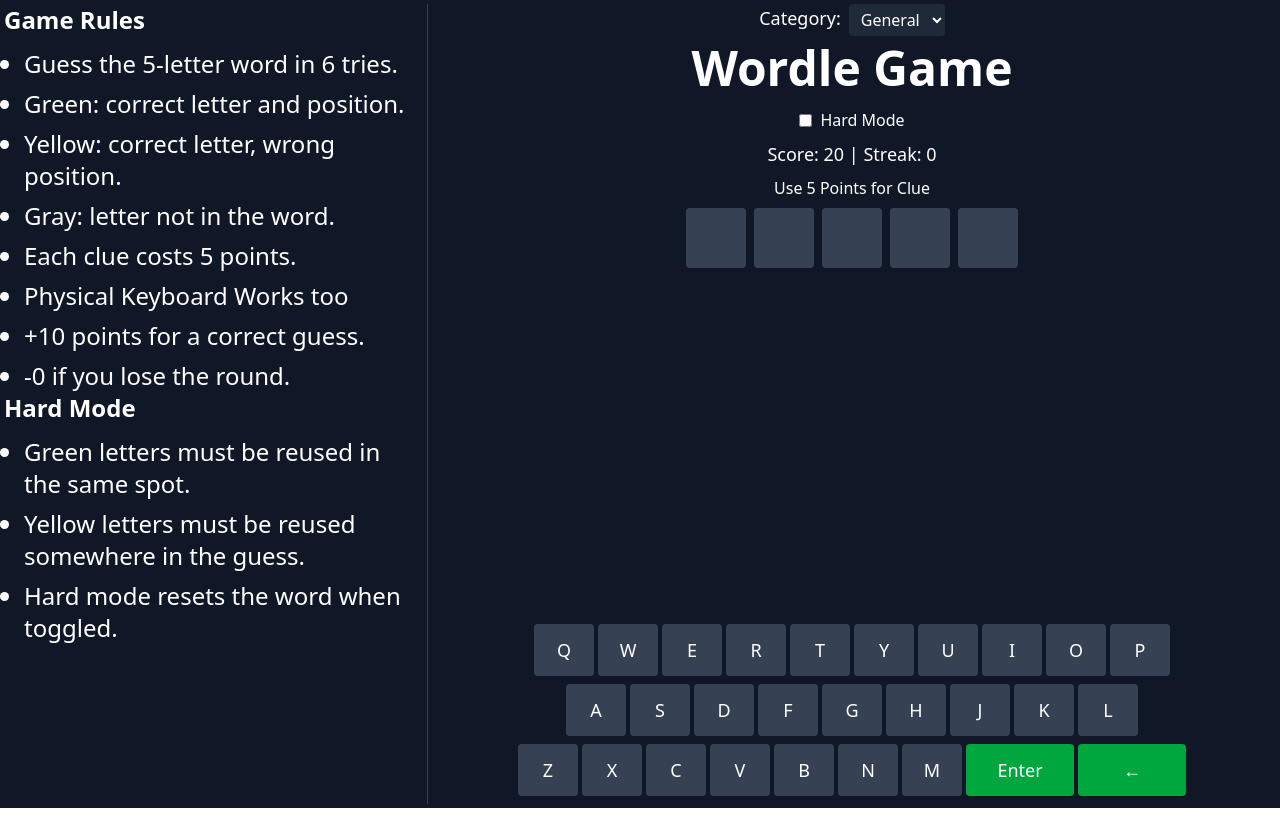
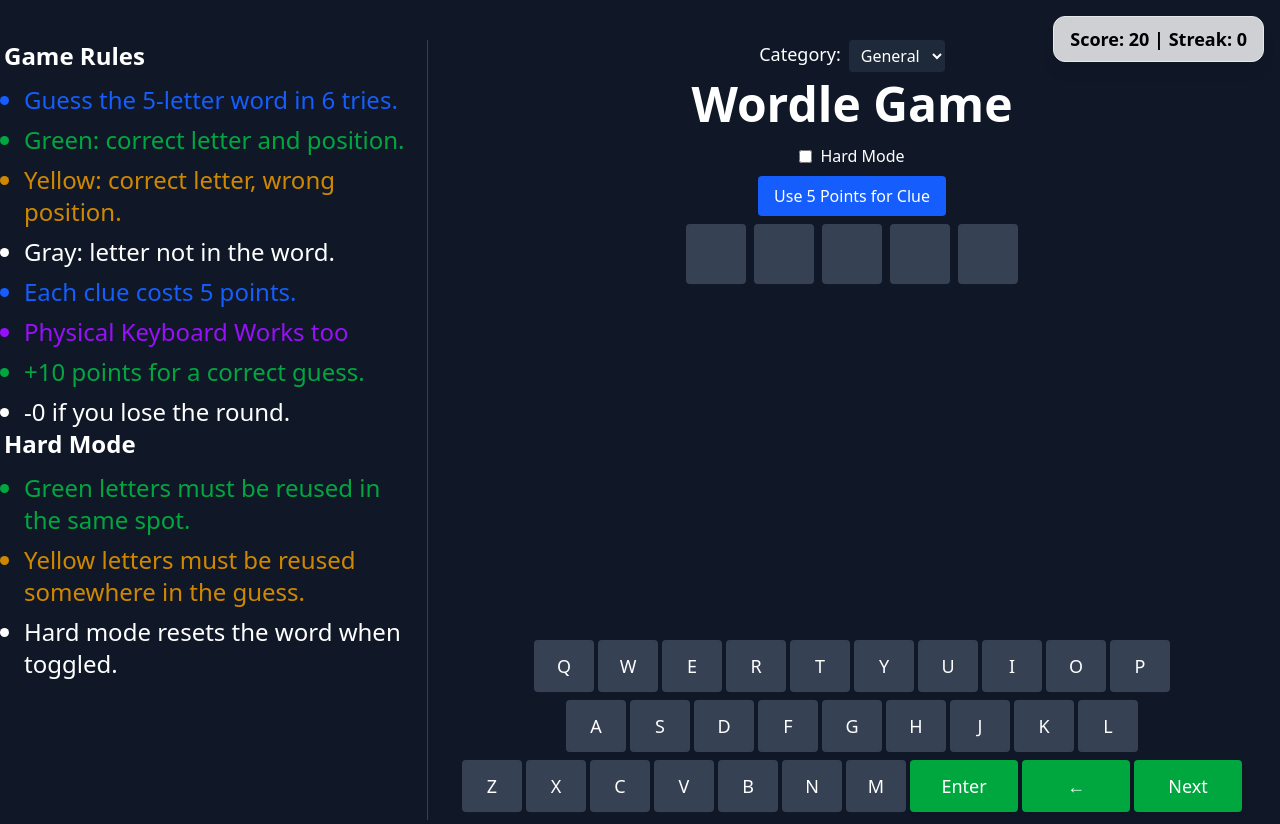
Before and after one commit to MansoorShaik02/Wordle_Game, a React (Vite) app: page / in a window 1280 px wide. Built offline with nearby package versions, Linux system fonts and the light colour scheme.

Commit message:
changes added

```diff
--- a/src/App.jsx
+++ b/src/App.jsx
@@ -74,6 +74,9 @@
 
 const Wordle = () => {
   const [currentGuess, setCurrentGuess] = useState("");
+  const [currentIndex, setCurrentIndex] = useState(0);
+  const currentWord = WORD_LIST[currentIndex];
+
   const [guesses, setGuesses] = useState([]);
   const [message, setMessage] = useState("");
   const [score, setScore] = useState(20);
@@ -88,6 +91,16 @@
     return list[Math.floor(Math.random() * list.length)].toUpperCase();
   };
   const [targetWord, setTargetWord] = useState(getRandomWord());
+  const handleNextClick = () => {
+    if (score < 10) {
+      setMessage("Not enough points to skip the word (Need 10).");
+      return;
+    }
+
+    setCurrentIndex((prevIndex) => (prevIndex + 1) % WORD_LIST.length);
+    setScore(score - 10); // Loop through words
+  };
+
   const handleKeyPress = (key) => {
     if (key === "Enter") {
       if (currentGuess.length !== 5) return;
@@ -168,7 +181,11 @@
   };
 
   const getClue = () => {
-    if (score < 5 || revealedLetters.length === targetWord.length) return;
+    // if (score < 5 || revealedLetters.length === targetWord.length) return;
+    if (score < 5) {
+      setMessage("Not enough points to request Clue (Need 5).");
+      return;
+    }
 
     const unrevealedLetters = targetWord
       .split("")
@@ -186,7 +203,7 @@
   };
 
   return (
-    <div className="min-h-screen p-1 bg-gray-900 text-white flex flex-col lg:flex-row">
+    <div className="min-h-screen p-1 bg-gray-900 text-white flex flex-col lg:flex-row lg:pt-10">
       {/* Left Panel - Rules */}
       {/* Rules Panel (Visible on large screens, collapsible on mobile) */}
       {/* Mobile Rules Toggle Button */}
@@ -225,17 +242,19 @@
               });
             }}
           />
-          <span>Hard Mode</span>
+          <span className="hover:text-green-600 cursor-pointer transition-all duration-200">
+            Hard Mode
+          </span>
         </label>
 
-        <p className="mb-2 lg:text-lg">
+        <div className="fixed top-4 right-4 z-50 bg-white/80 backdrop-blur-md text-black px-4 py-2 rounded-xl shadow-lg border border-gray-200">
+          <p className="text-sm lg:text-lg font-semibold">
             Score: {score} | Streak: {streak}
           </p>
-
+        </div>
         <button
           onClick={getClue}
-          disabled={score < 5 || revealedLetters.length === targetWord.length}
-          className="mb-2"
+          className="mb-2 bg-blue-600 text-white rounded px-4 py-2 hover:bg-blue-700 hover:scale-105 transition-all duration-300 cursor-pointer"
         >
           Use 5 Points for Clue
         </button>
@@ -288,21 +307,33 @@
                 <>
                   <button
                     onClick={() => handleKeyPress("Enter")}
-                    className="bg-green-600 text-white rounded
+                    className="bg-green-600 hover:bg-green-700 hover:scale-105 transition-all duration-200
+  text-white rounded cursor-pointer
   px-2 py-2 sm:px-3 sm:py-2 md:px-4 md:py-3
   text-sm sm:text-base md:text-lg
-                    min-w-[72px] md:min-w-[96px] lg:min-w-[108px]"
+  min-w-[72px] md:min-w-[96px] lg:min-w-[108px] shadow-md"
                   >
                     Enter
                   </button>
+
                   <button
                     onClick={() => handleKeyPress("Backspace")}
-                    className="bg-green-600 text-white rounded
+                    className="bg-green-600 hover:bg-green-700 hover:scale-105 transition-all duration-200
+  text-white rounded cursor-pointer
   px-2 py-2 sm:px-3 sm:py-2 md:px-4 md:py-3
   text-sm sm:text-base md:text-lg
-                    min-w-[72px] md:min-w-[96px] lg:min-w-[108px]"
+  min-w-[72px] md:min-w-[96px] lg:min-w-[108px] shadow-md"
                   >
                     ←
+                  </button>
+                  <button
+                    onClick={handleNextClick}
+                    className="bg-green-600 hover:bg-green-700 hover:scale-105 transition-all duration-200 text-white rounded cursor-pointer
+  px-2 py-2 sm:px-3 sm:py-2 md:px-4 md:py-3
+  text-sm sm:text-base md:text-lg
+  min-w-[72px] md:min-w-[96px] lg:min-w-[108px] shadow-md"
+                  >
+                    Next
                   </button>
                 </>
               )}
--- a/src/components/Left.jsx
+++ b/src/components/Left.jsx
@@ -18,28 +18,47 @@
           showRules ? "block" : "hidden"
         } lg:block`}
       >
-        <h2 className="text-xl lg:text-2xl font-bold mb-3">Game Rules</h2>
+        <h2 className="text-xl lg:text-2xl font-bold mb-3 text-white-600">
+          Game Rules
+        </h2>
         <ul className="text-xl lg:text-base list-disc pl-5 space-y-2">
-          <li className="lg:text-2xl">Guess the 5-letter word in 6 tries.</li>
-          <li className="lg:text-2xl">Green: correct letter and position.</li>
-          <li className="lg:text-2xl">
+          <li className="lg:text-2xl text-blue-600 hover:text-blue-800">
+            Guess the 5-letter word in 6 tries.
+          </li>
+          <li className="lg:text-2xl text-green-600 hover:text-green-800">
+            Green: correct letter and position.
+          </li>
+          <li className="lg:text-2xl text-yellow-600 hover:text-yellow-800">
             Yellow: correct letter, wrong position.
           </li>
-          <li className="lg:text-2xl">Gray: letter not in the word.</li>
-          <li className="lg:text-2xl">Each clue costs 5 points.</li>
-          <li className="lg:text-2xl">Physical Keyboard Works too</li>
-          <li className="lg:text-2xl">+10 points for a correct guess.</li>
-          <li className="lg:text-2xl">-0 if you lose the round.</li>
+          <li className="lg:text-2xl text-shadow-gray-400 hover:text-gray-800">
+            Gray: letter not in the word.
+          </li>
+          <li className="lg:text-2xl text-blue-600 hover:text-blue-800">
+            Each clue costs 5 points.
+          </li>
+          <li className="lg:text-2xl text-purple-600 hover:text-purple-800">
+            Physical Keyboard Works too
+          </li>
+          <li className="lg:text-2xl text-green-600 hover:text-green-800">
+            +10 points for a correct guess.
+          </li>
+          <li className="lg:text-2xl text-white-600 hover:text-red-800">
+            -0 if you lose the round.
+          </li>
         </ul>
-        <h3 className="text-xl lg:text-2xl font-bold mb-3">Hard Mode</h3>
+
+        <h3 className="text-xl lg:text-2xl font-bold mb-3 text-white-600">
+          Hard Mode
+        </h3>
         <ul className="text-sm lg:text-base list-disc pl-5 space-y-2">
-          <li className="lg:text-2xl">
+          <li className="lg:text-2xl text-green-600 hover:text-green-800">
             Green letters must be reused in the same spot.
           </li>
-          <li className="lg:text-2xl">
+          <li className="lg:text-2xl text-yellow-600 hover:text-yellow-800">
             Yellow letters must be reused somewhere in the guess.
           </li>
-          <li className="lg:text-2xl">
+          <li className="lg:text-2xl text-white-600 hover:text-red-800">
             Hard mode resets the word when toggled.
           </li>
         </ul>
```
Lines whose indentation alone changed are shown as unchanged.
